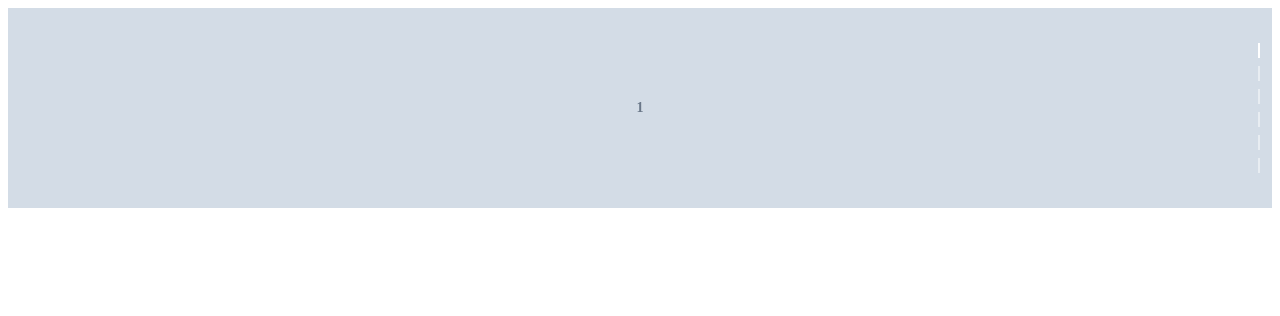
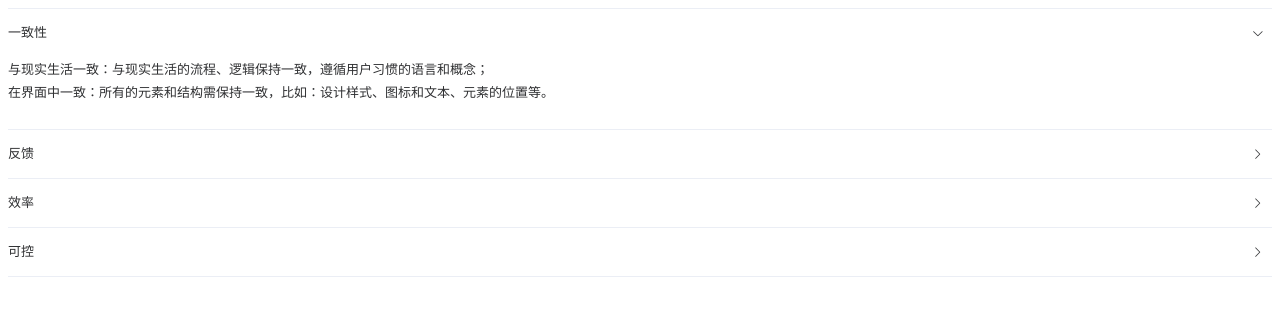
Before and after one commit to kingyeahwei/element_learning, a Vue app: page / in a window 1280 px wide. Shown: the top 316 px of the page. Built offline with nearby package versions, Linux system fonts and the light colour scheme.

Commit message:
collapse 基础用法

```diff
--- a/src/App.vue
+++ b/src/App.vue
@@ -1,10 +1,24 @@
 <template>
   <div id="app">
-    <el-carousel height="200px" direction="vertical" :autoplay="false">
-      <el-carousel-item v-for="item in 6" :key="item">
-        <h3 class="medium">{{item}}</h3>
-      </el-carousel-item>
-    </el-carousel>
+    <el-collapse v-model="activeNames" @change="handleChange">
+      <el-collapse-item title="一致性" name="1">
+        <div>与现实生活一致：与现实生活的流程、逻辑保持一致，遵循用户习惯的语言和概念；</div>
+        <div>在界面中一致：所有的元素和结构需保持一致，比如：设计样式、图标和文本、元素的位置等。</div>
+      </el-collapse-item>
+      <el-collapse-item title="反馈" name="2">
+        <div>控制反馈：通过界面样式和交互动效让用户可以清晰的感知自己的操作；</div>
+        <div>页面反馈：操作后，通过页面元素的变化清晰地展现当前状态。</div>
+      </el-collapse-item>
+      <el-collapse-item title="效率" name="3">
+        <div>简化流程：设计简洁直观的操作流程；</div>
+        <div>清晰明确：语言表达清晰且表意明确，让用户快速理解进而作出决策；</div>
+        <div>帮助用户识别：界面简单直白，让用户快速识别而非回忆，减少用户记忆负担。</div>
+      </el-collapse-item>
+      <el-collapse-item title="可控" name="4">
+        <div>用户决策：根据场景可给予用户操作建议或安全提示，但不能代替用户进行决策；</div>
+        <div>结果可控：用户可以自由的进行操作，包括撤销、回退和终止当前操作等。</div>
+      </el-collapse-item>
+    </el-collapse>
   </div>
 </template>
 
@@ -12,27 +26,17 @@
   export default {
     name: "app",
     data() {
-      return {}
+      return {
+        activeNames: ["1"]
+      }
     },
-    methods: {}
+    methods: {
+      handleChange(value) {
+        console.log(value)
+      }
+    }
   }
 </script>
 
 <style lang="less">
-  .el-carousel__item h3 {
-    color: #475669;
-    font-size: 14px;
-    opacity: 0.75;
-    line-height: 200px;
-    margin: 0;
-    text-align: center;
-  }
-
-  .el-carousel__item:nth-child(2n) {
-    background-color: #99a9bf;
-  }
-
-  .el-carousel__item:nth-child(2n + 1) {
-    background-color: #d3dce6;
-  }
 </style>
```
